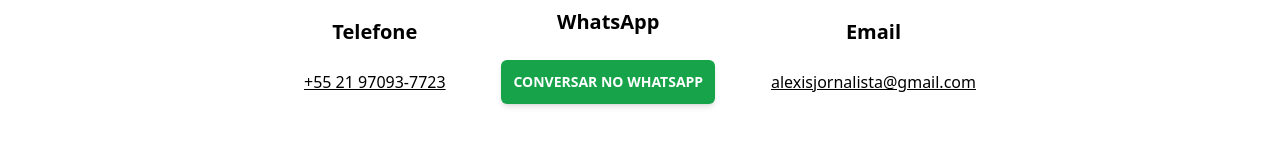
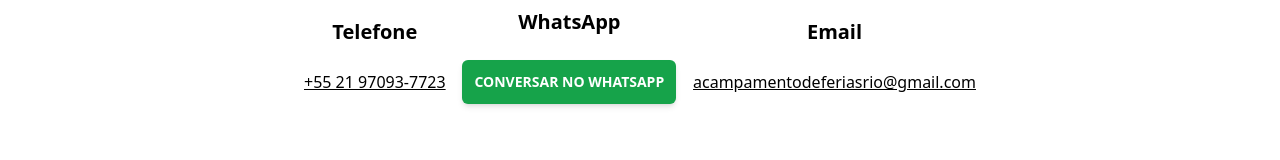
Before and after one commit to VictorEdsonsr/acampamento-aguias, a Next.js app: page /Contato in a window 1280 px wide. Shown: the part 489-649 px from the top of the page. Built offline with nearby package versions, Linux system fonts and the light colour scheme.

Commit message:
mudanca de contato - email

```diff
--- a/src/pages/Contato/index.jsx
+++ b/src/pages/Contato/index.jsx
@@ -43,9 +43,9 @@
               <h1 className="my-6 font-semibold text-xl">Email</h1>
               <Link
                 className="cursor-pointer underline hover:text-orange-500 text-md"
-                href="mailto:alexisjornalista@gmail.com"
+                href="mailto:acampamentodeferiasrio@gmail.com"
               >
-                alexisjornalista@gmail.com
+                acampamentodeferiasrio@gmail.com
               </Link>
             </div>
           </div>
```
Also changed, not shown: 2 other files (tests, documents, lock files or other folders).
